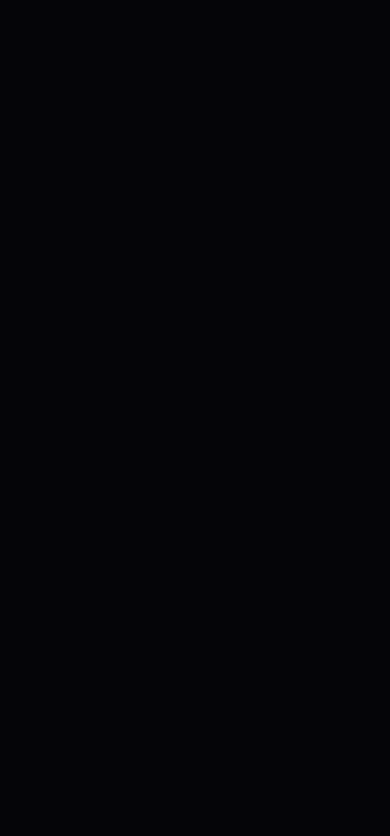
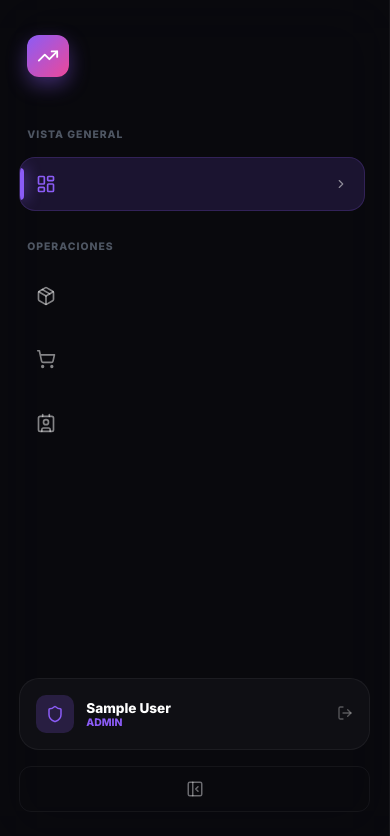
Before and after one commit to MarceloR1/techflow, a React (Vite) app: page /dashboard in a window 390 px wide. Shown: the top 836 px of the page. Built offline with nearby package versions, Linux system fonts and the light colour scheme; no server answers; sample sign-in values are in the browser's storage.

Commit message:
feat: Enhanced responsive navigation with collapsible sidebar and contextual topbar

```diff
--- a/src/App.jsx
+++ b/src/App.jsx
@@ -1,7 +1,9 @@
 import React, { useState, useEffect } from 'react';
 import { BrowserRouter as Router, Routes, Route, Link, Navigate, useLocation } from 'react-router-dom';
 import {
-  Package, ShoppingCart, ClipboardList, TrendingUp, LogOut, LayoutDashboard, Users as UsersIcon, Contact, Store, ChevronRight, Shield
+  Package, ShoppingCart, ClipboardList, TrendingUp, LogOut, LayoutDashboard,
+  Users as UsersIcon, Contact, Store, ChevronRight, Shield, Menu, X,
+  PanelLeftClose, PanelLeftOpen, Bell, Search, User as UserIcon
 } from 'lucide-react';
 import { motion, AnimatePresence } from 'framer-motion';
 import axios from 'axios';
@@ -24,12 +26,14 @@ import CustomerStore from './pages/CustomerStore';
 
 // --- COMPONENTS ---
 
-const SidebarLink = ({ to, icon: Icon, children, active }) => (
-  <Link to={to} style={{ textDecoration: 'none' }}>
+const SidebarLink = ({ to, icon: Icon, children, active, collapsed, onClick }) => (
+  <Link to={to} style={{ textDecoration: 'none' }} onClick={onClick}>
     <motion.div
-      whileHover={{ x: 5, background: 'rgba(255,255,255,0.05)' }}
+      whileHover={{ x: collapsed ? 0 : 5, background: 'rgba(255,255,255,0.05)' }}
       style={{
-        display: 'flex', alignItems: 'center', gap: '15px', padding: '1rem 1.5rem', borderRadius: '16px',
+        display: 'flex', alignItems: 'center', gap: collapsed ? '0' : '15px', padding: '1rem',
+        justifyContent: collapsed ? 'center' : 'flex-start',
+        borderRadius: '16px',
         color: active ? '#fff' : 'rgba(255,255,255,0.5)',
         background: active ? 'rgba(139, 92, 246, 0.15)' : 'transparent',
         border: active ? '1px solid rgba(139, 92, 246, 0.2)' : '1px solid transparent',
@@ -43,109 +47,229 @@ const SidebarLink = ({ to, icon: Icon, children, active }) => (
           style={{ position: 'absolute', left: 0, top: '20%', bottom: '20%', width: '4px', background: 'var(--primary)', borderRadius: '0 4px 4px 0', boxShadow: '0 0 15px var(--primary)' }}
         />
       )}
-      <Icon size={20} color={active ? 'var(--primary)' : 'currentColor'} />
-      <span style={{ fontWeight: active ? 700 : 500, fontSize: '0.95rem' }}>{children}</span>
-      {active && <ChevronRight size={14} style={{ marginLeft: 'auto', opacity: 0.5 }} />}
+      <Icon size={20} color={active ? 'var(--primary)' : 'currentColor'} style={{ minWidth: '20px' }} />
+      {!collapsed && (
+        <motion.span
+          initial={{ opacity: 0, x: -10 }} animate={{ opacity: 1, x: 0 }}
+          style={{ fontWeight: active ? 700 : 500, fontSize: '0.9rem', whiteSpace: 'nowrap' }}
+        >
+          {children}
+        </motion.span>
+      )}
+      {active && !collapsed && <ChevronRight size={14} style={{ marginLeft: 'auto', opacity: 0.5 }} />}
     </motion.div>
   </Link>
 );
 
-const Sidebar = ({ user, handleLogout }) => {
+const Sidebar = ({ user, handleLogout, collapsed, toggleCollapse, mobileOpen, closeMobile }) => {
   const location = useLocation();
   if (!user || !user.role) return null;
 
-  return (
-    <motion.div
-      initial={{ x: -50, opacity: 0 }} animate={{ x: 0, opacity: 1 }} className="sidebar"
-      style={{
-        display: 'flex', flexDirection: 'column', padding: '2.5rem 1.5rem',
-        background: 'rgba(10, 10, 15, 0.8)', backdropFilter: 'blur(20px)', borderRight: '1px solid rgba(255,255,255,0.05)', width: '320px'
-      }}
-    >
-      <div style={{ display: 'flex', alignItems: 'center', gap: '15px', marginBottom: '4rem', paddingLeft: '1rem' }}>
-        <div style={{ background: 'linear-gradient(135deg, var(--primary), var(--secondary))', width: '45px', height: '45px', borderRadius: '14px', display: 'flex', alignItems: 'center', justifyContent: 'center', boxShadow: '0 8px 20px rgba(139, 92, 246, 0.4)' }}>
-          <TrendingUp color="#fff" size={24} />
+  const sidebarContent = (
+    <>
+      <div style={{ display: 'flex', alignItems: 'center', gap: '15px', marginBottom: '3rem', padding: '0 0.5rem', justifyContent: collapsed ? 'center' : 'flex-start' }}>
+        <div style={{ background: 'linear-gradient(135deg, var(--primary), var(--secondary))', minWidth: '42px', height: '42px', borderRadius: '12px', display: 'flex', alignItems: 'center', justifyContent: 'center', boxShadow: '0 8px 20px rgba(139, 92, 246, 0.4)' }}>
+          <TrendingUp color="#fff" size={22} />
         </div>
-        <div>
-          <h2 style={{ fontSize: '1.6rem', fontWeight: 950, letterSpacing: '-1px', color: '#fff' }}>TechFlow</h2>
-          <span style={{ fontSize: '0.65rem', color: 'var(--primary)', fontWeight: 800, textTransform: 'uppercase', letterSpacing: '2px' }}>Enterprise OS</span>
-        </div>
+        {!collapsed && (
+          <motion.div initial={{ opacity: 0 }} animate={{ opacity: 1 }}>
+            <h2 style={{ fontSize: '1.4rem', fontWeight: 950, letterSpacing: '-1px', color: '#fff', margin: 0 }}>TechFlow</h2>
+            <span style={{ fontSize: '0.6rem', color: 'var(--primary)', fontWeight: 800, textTransform: 'uppercase', letterSpacing: '1px' }}>Enterprise OS</span>
+          </motion.div>
+        )}
       </div>
 
-      <nav style={{ display: 'flex', flexDirection: 'column', gap: '2rem', flex: 1 }}>
+      <nav style={{ display: 'flex', flexDirection: 'column', gap: '1.8rem', flex: 1, overflowY: 'auto', paddingRight: '5px' }}>
         {user.role === 'Cliente' && (
-          <div style={{ display: 'flex', flexDirection: 'column', gap: '0.8rem' }}>
-            <label style={{ fontSize: '0.7rem', color: 'var(--text-secondary)', fontWeight: 800, letterSpacing: '1.5px', marginBottom: '0.5rem', marginLeft: '1rem' }}>SISTEMA B2C</label>
-            <SidebarLink to="/store" icon={Store} active={location.pathname === '/store'}>Tienda Digital</SidebarLink>
+          <div style={{ display: 'flex', flexDirection: 'column', gap: '0.6rem' }}>
+            {!collapsed && <label style={{ fontSize: '0.65rem', color: 'var(--text-secondary)', fontWeight: 800, letterSpacing: '1px', marginBottom: '0.4rem', marginLeft: '0.5rem', opacity: 0.5 }}>SISTEMA B2C</label>}
+            <SidebarLink to="/store" icon={Store} active={location.pathname === '/store'} collapsed={collapsed} onClick={closeMobile}>Tienda Digital</SidebarLink>
           </div>
         )}
 
         {user.role !== 'Cliente' && (
           <>
-            <div style={{ display: 'flex', flexDirection: 'column', gap: '0.8rem' }}>
-              <label style={{ fontSize: '0.7rem', color: 'var(--text-secondary)', fontWeight: 800, letterSpacing: '1.5px', marginBottom: '0.5rem', marginLeft: '1rem' }}>VISTA GENERAL</label>
-              <SidebarLink to="/dashboard" icon={LayoutDashboard} active={location.pathname === '/dashboard'}>Panel Control</SidebarLink>
+            <div style={{ display: 'flex', flexDirection: 'column', gap: '0.6rem' }}>
+              {!collapsed && <label style={{ fontSize: '0.65rem', color: 'var(--text-secondary)', fontWeight: 800, letterSpacing: '1px', marginBottom: '0.4rem', marginLeft: '0.5rem', opacity: 0.5 }}>VISTA GENERAL</label>}
+              <SidebarLink to="/dashboard" icon={LayoutDashboard} active={location.pathname === '/dashboard'} collapsed={collapsed} onClick={closeMobile}>Panel Control</SidebarLink>
             </div>
-            <div style={{ display: 'flex', flexDirection: 'column', gap: '0.8rem' }}>
-              <label style={{ fontSize: '0.7rem', color: 'var(--text-secondary)', fontWeight: 800, letterSpacing: '1.5px', marginBottom: '0.5rem', marginLeft: '1rem' }}>OPERACIONES</label>
-              <SidebarLink to="/inventory" icon={Package} active={location.pathname === '/inventory'}>Almacén y Stock</SidebarLink>
-              <SidebarLink to="/billing" icon={ShoppingCart} active={location.pathname === '/billing'}>Terminal Venta</SidebarLink>
-              <SidebarLink to="/clients" icon={Contact} active={location.pathname === '/clients'}>Cartera Clientes</SidebarLink>
+            <div style={{ display: 'flex', flexDirection: 'column', gap: '0.6rem' }}>
+              {!collapsed && <label style={{ fontSize: '0.65rem', color: 'var(--text-secondary)', fontWeight: 800, letterSpacing: '1px', marginBottom: '0.4rem', marginLeft: '0.5rem', opacity: 0.5 }}>OPERACIONES</label>}
+              <SidebarLink to="/inventory" icon={Package} active={location.pathname === '/inventory'} collapsed={collapsed} onClick={closeMobile}>Almacén</SidebarLink>
+              <SidebarLink to="/billing" icon={ShoppingCart} active={location.pathname === '/billing'} collapsed={collapsed} onClick={closeMobile}>Ventas</SidebarLink>
+              <SidebarLink to="/clients" icon={Contact} active={location.pathname === '/clients'} collapsed={collapsed} onClick={closeMobile}>Clientes</SidebarLink>
             </div>
             {['Administrador', 'Auditor'].includes(user.role) && (
-              <div style={{ display: 'flex', flexDirection: 'column', gap: '0.8rem' }}>
-                <label style={{ fontSize: '0.7rem', color: 'var(--text-secondary)', fontWeight: 800, letterSpacing: '1.5px', marginBottom: '0.5rem', marginLeft: '1rem' }}>FINANZAS</label>
-                <SidebarLink to="/accounting" icon={TrendingUp} active={location.pathname === '/accounting'}>Libro Diario</SidebarLink>
+              <div style={{ display: 'flex', flexDirection: 'column', gap: '0.6rem' }}>
+                {!collapsed && <label style={{ fontSize: '0.65rem', color: 'var(--text-secondary)', fontWeight: 800, letterSpacing: '1px', marginBottom: '0.4rem', marginLeft: '0.5rem', opacity: 0.5 }}>FINANZAS</label>}
+                <SidebarLink to="/accounting" icon={TrendingUp} active={location.pathname === '/accounting'} collapsed={collapsed} onClick={closeMobile}>Contabilidad</SidebarLink>
               </div>
             )}
             {user.role === 'Administrador' && (
-              <div style={{ display: 'flex', flexDirection: 'column', gap: '0.8rem' }}>
-                <label style={{ fontSize: '0.7rem', color: 'var(--text-secondary)', fontWeight: 800, letterSpacing: '1.5px', marginBottom: '0.5rem', marginLeft: '1rem' }}>ADMINISTRACIÓN</label>
-                <SidebarLink to="/users" icon={UsersIcon} active={location.pathname === '/users'}>Personal</SidebarLink>
-                <SidebarLink to="/logs" icon={ClipboardList} active={location.pathname === '/logs'}>Auditoría</SidebarLink>
+              <div style={{ display: 'flex', flexDirection: 'column', gap: '0.6rem' }}>
+                {!collapsed && <label style={{ fontSize: '0.65rem', color: 'var(--text-secondary)', fontWeight: 800, letterSpacing: '1px', marginBottom: '0.4rem', marginLeft: '0.5rem', opacity: 0.5 }}>SISTEMA</label>}
+                <SidebarLink to="/users" icon={UsersIcon} active={location.pathname === '/users'} collapsed={collapsed} onClick={closeMobile}>Personal</SidebarLink>
+                <SidebarLink to="/logs" icon={ClipboardList} active={location.pathname === '/logs'} collapsed={collapsed} onClick={closeMobile}>Auditoría</SidebarLink>
               </div>
             )}
           </>
         )}
       </nav>
 
-      <div style={{ marginTop: 'auto', background: 'rgba(255,255,255,0.03)', padding: '1.5rem', borderRadius: '24px', border: '1px solid rgba(255,255,255,0.05)', display: 'flex', flexDirection: 'column', gap: '1.2rem' }}>
-        <div style={{ display: 'flex', alignItems: 'center', gap: '12px' }}>
-          <div style={{ width: '40px', height: '40px', borderRadius: '12px', background: 'rgba(139, 92, 246, 0.2)', display: 'flex', alignItems: 'center', justifyContent: 'center', border: '1px solid rgba(139, 92, 246, 0.2)' }}>
-            <Shield size={20} color="var(--primary)" />
+      <div style={{ marginTop: '2rem', display: 'flex', flexDirection: 'column', gap: '1rem' }}>
+        {!collapsed ? (
+            <div style={{ background: 'rgba(255,255,255,0.03)', padding: '1rem', borderRadius: '20px', border: '1px solid rgba(255,255,255,0.05)', display: 'flex', alignItems: 'center', gap: '12px' }}>
+                <div style={{ width: '38px', height: '38px', borderRadius: '10px', background: 'rgba(139, 92, 246, 0.2)', display: 'flex', alignItems: 'center', justifyContent: 'center' }}>
+                    <Shield size={18} color="var(--primary)" />
                 </div>
                 <div style={{ flex: 1, minWidth: 0 }}>
-            <p style={{ fontSize: '0.9rem', fontWeight: 800, color: '#fff', whiteSpace: 'nowrap', overflow: 'hidden', textOverflow: 'ellipsis' }}>{user.name}</p>
-            <p style={{ fontSize: '0.7rem', color: 'var(--primary)', fontWeight: 900, textTransform: 'uppercase' }}>{user.role}</p>
+                    <p style={{ fontSize: '0.85rem', fontWeight: 800, color: '#fff', whiteSpace: 'nowrap', overflow: 'hidden', textOverflow: 'ellipsis' }}>{user.name}</p>
+                    <p style={{ fontSize: '0.65rem', color: 'var(--primary)', fontWeight: 900, textTransform: 'uppercase' }}>{user.role}</p>
+                </div>
+                <button onClick={handleLogout} style={{ background: 'transparent', border: 'none', color: 'rgba(255,255,255,0.3)', cursor: 'pointer' }}>
+                    <LogOut size={16} />
+                </button>
+            </div>
+        ) : (
+            <button onClick={handleLogout} style={{ width: '100%', padding: '1rem', borderRadius: '16px', background: 'rgba(255,255,255,0.03)', border: '1px solid rgba(255,255,255,0.05)', color: 'rgba(255,255,255,0.4)', display: 'flex', justifyContent: 'center' }}>
+                <LogOut size={20} />
+            </button>
+        )}
+
+        <button
+          className="desktop-only"
+          onClick={toggleCollapse}
+          style={{
+            width: '100%', padding: '0.8rem', borderRadius: '12px', background: 'transparent',
+            border: '1px solid rgba(255,255,255,0.05)', color: 'rgba(255,255,255,0.4)',
+            display: 'flex', alignItems: 'center', justifyContent: 'center', cursor: 'pointer'
+          }}
+        >
+          {collapsed ? <PanelLeftOpen size={18} /> : <PanelLeftClose size={18} />}
+        </button>
+      </div>
+    </>
+  );
+
+  return (
+    <>
+      {/* Desktop Sidebar */}
+      <motion.div
+        animate={{ width: collapsed ? 'var(--sidebar-collapsed-width)' : 'var(--sidebar-width)' }}
+        className="sidebar desktop-only"
+        style={{
+          display: 'flex', flexDirection: 'column', padding: '2rem 1.2rem',
+          background: 'rgba(10, 10, 15, 0.8)', backdropFilter: 'blur(30px)', borderRight: '1px solid rgba(255,255,255,0.05)',
+          height: '100vh', position: 'relative', zIndex: 100
+        }}
+      >
+        {sidebarContent}
+      </motion.div>
+
+      {/* Mobile Drawer */}
+      <AnimatePresence>
+        {mobileOpen && (
+          <>
+            <motion.div
+              initial={{ opacity: 0 }} animate={{ opacity: 1 }} exit={{ opacity: 0 }}
+              onClick={closeMobile}
+              style={{ position: 'fixed', inset: 0, background: 'rgba(0,0,0,0.6)', backdropFilter: 'blur(5px)', zIndex: 1000 }}
+            />
+            <motion.div
+              initial={{ x: '-100%' }} animate={{ x: 0 }} exit={{ x: '-100%' }}
+              transition={{ type: 'spring', damping: 25, stiffness: 200 }}
+              style={{ position: 'fixed', left: 0, top: 0, bottom: 0, width: '280px', background: '#050508', padding: '2rem 1.2rem', display: 'flex', flexDirection: 'column', zIndex: 1001, borderRight: '1px solid var(--border)' }}
+            >
+                <div style={{ position: 'absolute', right: '15px', top: '15px' }}>
+                    <button onClick={closeMobile} style={{ background: 'transparent', border: 'none', color: '#fff' }}><X size={24} /></button>
+                </div>
+              {sidebarContent}
+            </motion.div>
+          </>
+        )}
+      </AnimatePresence>
+    </>
+  );
+};
+
+const Topbar = ({ user, toggleMobile, currentPath }) => {
+    const getPageTitle = (path) => {
+        const map = {
+            '/dashboard': 'Panel de Control',
+            '/inventory': 'Almacén y Stock',
+            '/billing': 'Terminal de Ventas',
+            '/clients': 'Cartera de Clientes',
+            '/accounting': 'Contabilidad Fiscal',
+            '/users': 'Gestión de Personal',
+            '/logs': 'Auditoría de Seguridad',
+            '/store': 'Tienda B2C'
+        };
+        return map[path] || 'TechFlow';
+    };
+
+    return (
+        <header className="glass anim-fade-in" style={{ height: 'var(--header-height)', display: 'flex', alignItems: 'center', justifyContent: 'space-between', padding: '0 2.5rem', margin: '1.5rem', marginBottom: '0', borderRadius: '24px', zIndex: 50 }}>
+            <div style={{ display: 'flex', alignItems: 'center', gap: '15px' }}>
+                <button className="mobile-only" onClick={toggleMobile} style={{ background: 'transparent', border: 'none', color: '#fff', padding: '8px' }}>
+                    <Menu size={24} />
+                </button>
+                <div>
+                    <h1 style={{ fontSize: '1.2rem', fontWeight: 900, letterSpacing: '-0.5px' }}>{getPageTitle(currentPath)}</h1>
+                    <div style={{ display: 'flex', alignItems: 'center', gap: '8px', opacity: 0.5, fontSize: '0.7rem', textTransform: 'uppercase', letterSpacing: '1px', fontWeight: 800 }}>
+                        <Shield size={10} /> Sistema Seguro
                     </div>
                 </div>
-        <motion.button whileHover={{ background: 'rgba(244, 63, 94, 0.1)', color: '#fb7185' }} onClick={handleLogout} style={{ width: '100%', padding: '0.8rem', borderRadius: '12px', background: 'rgba(255,255,255,0.02)', border: '1px solid rgba(255,255,255,0.05)', color: 'rgba(255,255,255,0.6)', fontSize: '0.85rem', fontWeight: 700, display: 'flex', alignItems: 'center', justifyContent: 'center', gap: '8px', cursor: 'pointer', transition: 'all 0.3s' }}>
-          <LogOut size={16} /> Salida Segura
-        </motion.button>
             </div>
-    </motion.div>
+
+            <div style={{ display: 'flex', alignItems: 'center', gap: '2rem' }}>
+                <div className="desktop-only" style={{ position: 'relative' }}>
+                    <Search size={18} style={{ position: 'absolute', left: '12px', top: '50%', transform: 'translateY(-50%)', opacity: 0.4 }} />
+                    <input type="text" placeholder="Búsqueda global..." style={{ padding: '0.6rem 1rem 0.6rem 2.5rem', fontSize: '0.8rem', width: '240px', background: 'rgba(255,255,255,0.03)' }} />
+                </div>
+                <div style={{ display: 'flex', gap: '1rem' }}>
+                    <button style={{ background: 'rgba(255,255,255,0.03)', border: '1px solid var(--border)', width: '42px', height: '42px', borderRadius: '12px', display: 'flex', alignItems: 'center', justifyContent: 'center', color: 'rgba(255,255,255,0.6)' }}><Bell size={18} /></button>
+                    <div className="desktop-only" style={{ display: 'flex', alignItems: 'center', gap: '12px', paddingLeft: '1rem', borderLeft: '1px solid var(--border)' }}>
+                        <div style={{ width: '40px', height: '40px', borderRadius: '12px', background: 'var(--primary)', display: 'flex', alignItems: 'center', justifyContent: 'center', fontWeight: 900, color: '#fff' }}>{user.name.charAt(0)}</div>
+                    </div>
+                </div>
+            </div>
+        </header>
     );
 };
 
 const DashboardLayout = ({ children, user, handleLogout }) => {
+  const [collapsed, setCollapsed] = useState(false);
+  const [mobileOpen, setMobileOpen] = useState(false);
+  const location = useLocation();
+
   if (!user) return <Navigate to="/login" />;
 
   return (
     <div className="dashboard-layout" style={{ display: 'flex', height: '100vh', width: '100vw', overflow: 'hidden', background: '#050508' }}>
-      <Sidebar user={user} handleLogout={handleLogout} />
-      <main className="main-content" style={{ flex: 1, overflowY: 'auto', padding: '3rem', position: 'relative' }}>
+      <Sidebar
+        user={user}
+        handleLogout={handleLogout}
+        collapsed={collapsed}
+        toggleCollapse={() => setCollapsed(!collapsed)}
+        mobileOpen={mobileOpen}
+        closeMobile={() => setMobileOpen(false)}
+      />
+      <div style={{ flex: 1, display: 'flex', flexDirection: 'column', overflow: 'hidden' }}>
+        <Topbar user={user} toggleMobile={() => setMobileOpen(true)} currentPath={location.pathname} />
+        <main className="main-content" style={{ flex: 1, overflowY: 'auto', padding: '2.5rem', position: 'relative' }}>
             <AnimatePresence mode="wait">
             <motion.div
-            key={window.location.pathname}
-            initial={{ opacity: 0, y: 10 }}
-            animate={{ opacity: 1, y: 0 }}
-            exit={{ opacity: 0, y: -10 }}
+                key={location.pathname}
+                initial={{ opacity: 0, x: 20 }}
+                animate={{ opacity: 1, x: 0 }}
+                exit={{ opacity: 0, x: -20 }}
                 transition={{ duration: 0.3 }}
             >
                 {children}
             </motion.div>
             </AnimatePresence>
         </main>
+      </div>
     </div>
   );
 };
--- a/src/index.css
+++ b/src/index.css
@@ -11,6 +11,9 @@
   --success: #10b981;
   --radius-lg: 24px;
   --radius-md: 16px;
+  --sidebar-width: 320px;
+  --sidebar-collapsed-width: 85px;
+  --header-height: 80px;
 }
 
 * {
@@ -194,3 +197,41 @@ td {
 ::-webkit-scrollbar { width: 6px; }
 ::-webkit-scrollbar-thumb { background: rgba(255,255,255,0.1); border-radius: 10px; }
 ::-webkit-scrollbar-thumb:hover { background: var(--primary); }
+
+/* Responsive Utilities */
+@media (max-width: 1024px) {
+  :root {
+    --sidebar-width: 0px;
+  }
+
+  .dashboard-layout {
+    flex-direction: column;
+  }
+
+  .main-content {
+    padding: 1.5rem !important;
+    margin-top: var(--header-height);
+  }
+}
+
+.mobile-only {
+  display: none;
+}
+
+@media (max-width: 1024px) {
+  .mobile-only {
+    display: flex;
+  }
+  .desktop-only {
+    display: none;
+  }
+}
+
+.anim-fade-in {
+  animation: fadeIn 0.4s ease-out;
+}
+
+@keyframes fadeIn {
+  from { opacity: 0; transform: translateY(10px); }
+  to { opacity: 1; transform: translateY(0); }
+}
```
Lines whose indentation alone changed are shown as unchanged.
